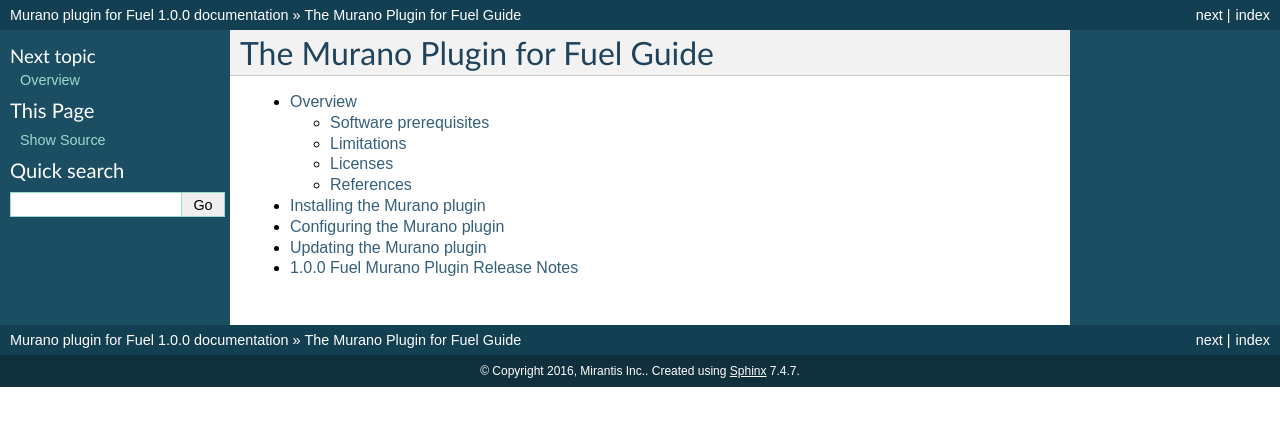
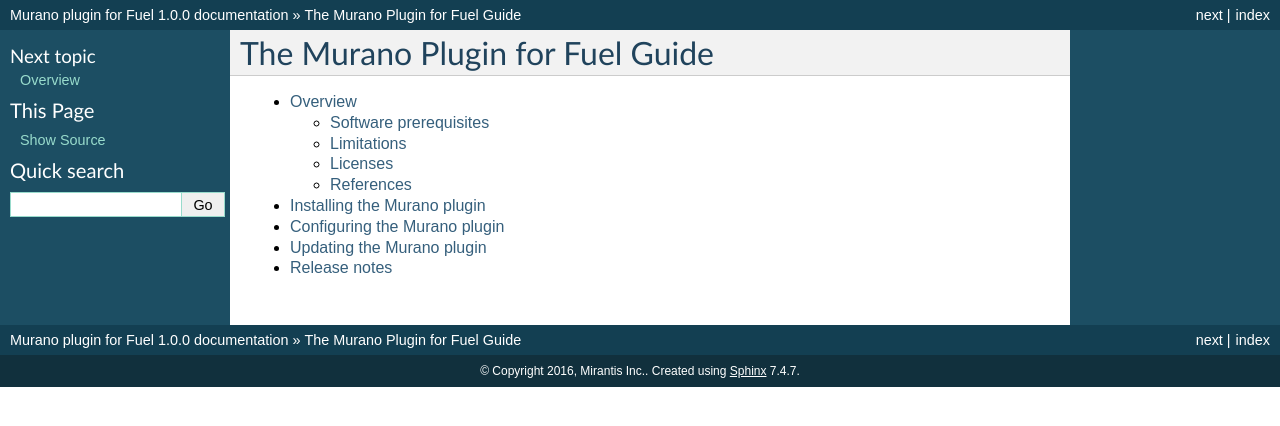
Before and after one commit to openstack-archive/fuel-plugin-murano, a Sphinx documentation site: the page built from docs/plugin_guide/source/index.rst, in a window 1280 px wide. Shown: the top 426 px of the page. Built offline with Sphinx 7.4.7, drawn with Linux system fonts in a browser that asks for light colours.

Commit message:
[Docs] Minor edits
Change-Id: I704df505944eeb5aadb899eb62b0866524b0bf9f

```diff
--- a/docs/plugin_guide/source/conf.py
+++ b/docs/plugin_guide/source/conf.py
@@ -199,7 +199,7 @@
 # (source start file, target name, title,
 #  author, documentclass [howto, manual, or own class]).
 latex_documents = [
-  ('index', 'murano.tex', u'The Murano Plugin for Fuel Documentation',
+  ('index', 'MuranoPlugin.tex', u'The Murano Plugin for Fuel Documentation',
    u'Mirantis Inc.', 'manual'),
 ]
 
--- a/docs/plugin_guide/source/release_notes.rst
+++ b/docs/plugin_guide/source/release_notes.rst
@@ -1,5 +1,5 @@
 
-1.0.0 Fuel Murano Plugin Release Notes
-~~~~~~~~~~~~~~~~~~~~~~~~~~~~~~~~~~~~~~
+Release notes
+~~~~~~~~~~~~~
 
 .. release-notes::
```
